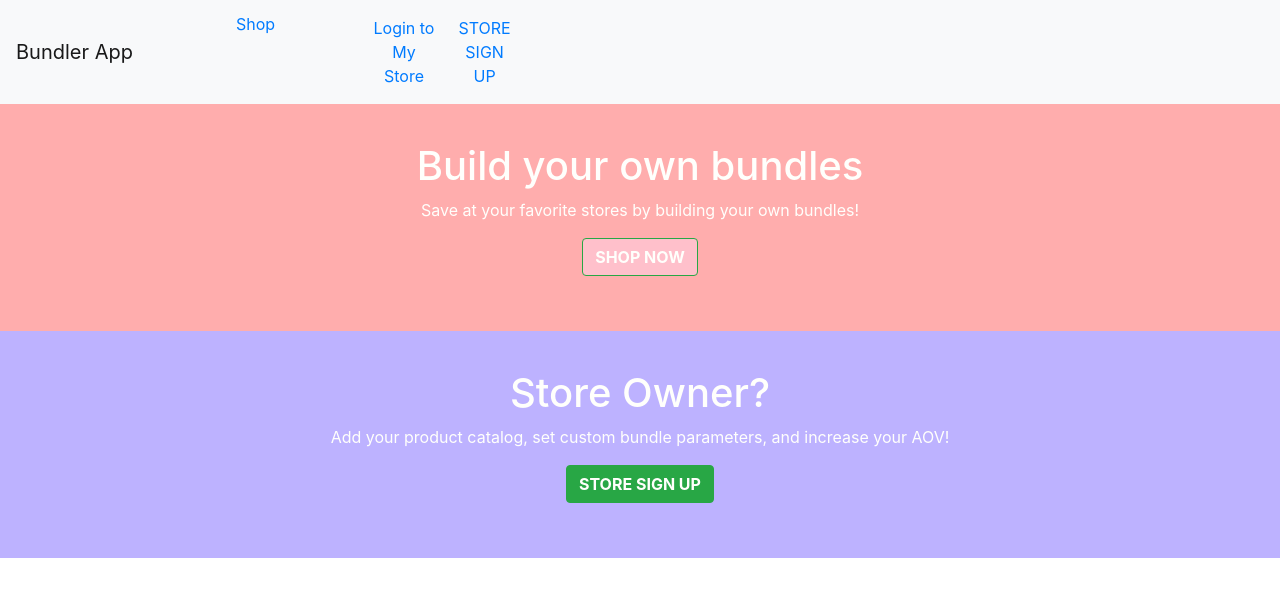
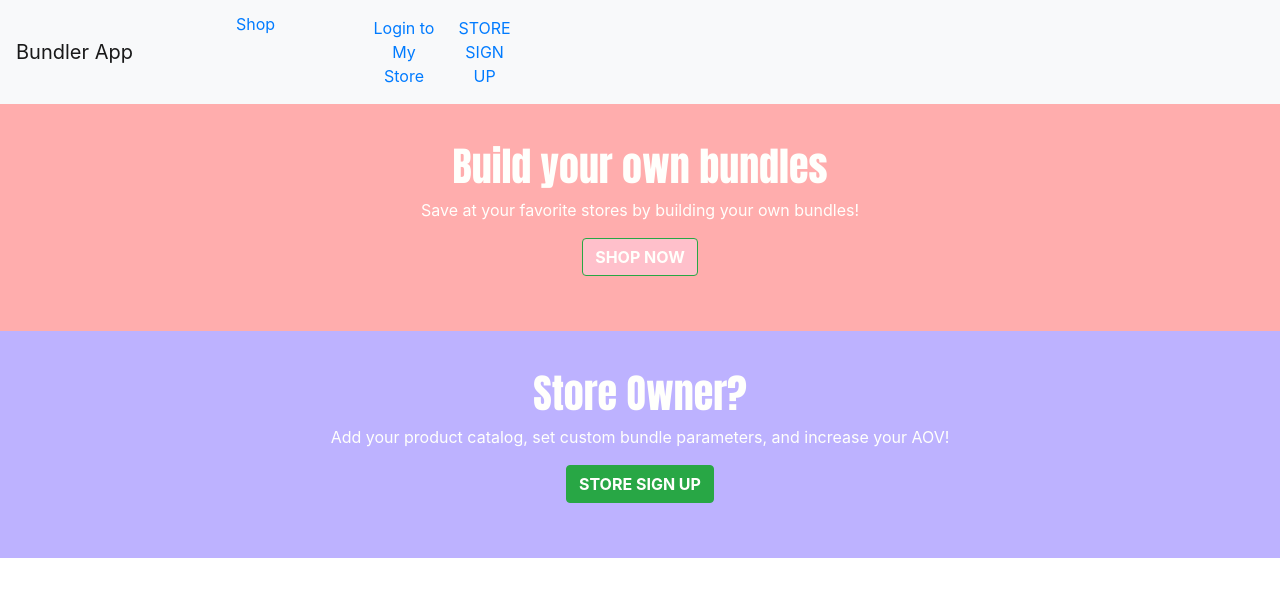
Before and after one commit to restfulry/bundle-builder, a React (Create React App) app: page / in a window 1280 px wide. Shown: the top 596 px of the page. Built offline with nearby package versions, Linux system fonts and the light colour scheme; no server answers.

Commit message:
font import in index css

```diff
--- a/src/index.css
+++ b/src/index.css
@@ -1,13 +1,16 @@
+@import url("https://fonts.googleapis.com/css2?family=Anton&display=swap");
+@import url("https://fonts.googleapis.com/css2?family=Sarabun:wght@400;500&display=swap");
+
 body {
   margin: 0;
-  font-family: -apple-system, BlinkMacSystemFont, 'Segoe UI', 'Roboto', 'Oxygen',
-    'Ubuntu', 'Cantarell', 'Fira Sans', 'Droid Sans', 'Helvetica Neue',
+  font-family: -apple-system, BlinkMacSystemFont, "Segoe UI", "Roboto", "Oxygen",
+    "Ubuntu", "Cantarell", "Fira Sans", "Droid Sans", "Helvetica Neue",
     sans-serif;
   -webkit-font-smoothing: antialiased;
   -moz-osx-font-smoothing: grayscale;
 }
 
 code {
-  font-family: source-code-pro, Menlo, Monaco, Consolas, 'Courier New',
+  font-family: source-code-pro, Menlo, Monaco, Consolas, "Courier New",
     monospace;
 }
--- a/src/pages/HomePage/HomePage.css
+++ b/src/pages/HomePage/HomePage.css
@@ -1,5 +1,6 @@
 h1 {
   color: #fffffc;
+  font-family: "Anton", sans-serif;
 }
 
 p {
```
